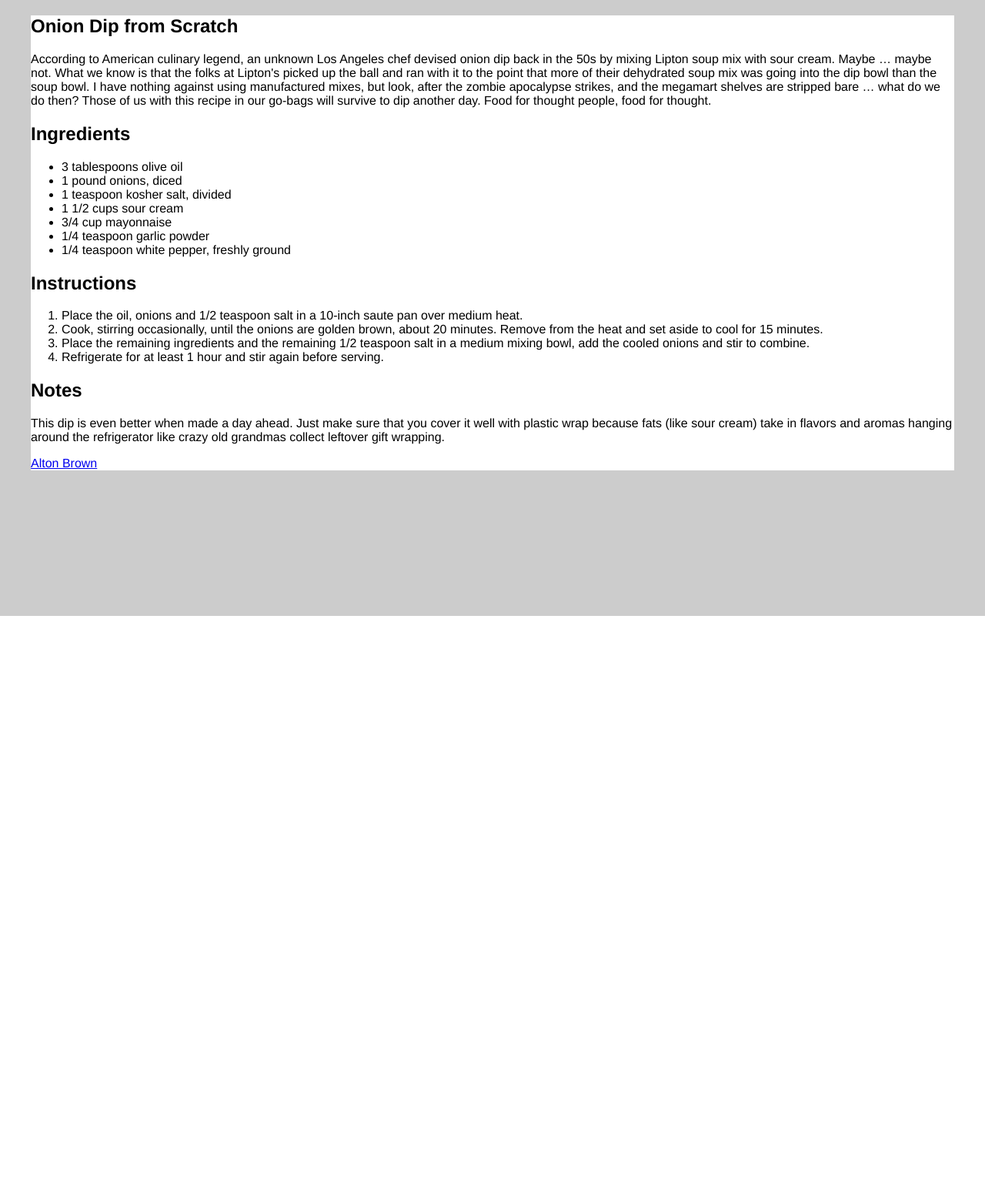
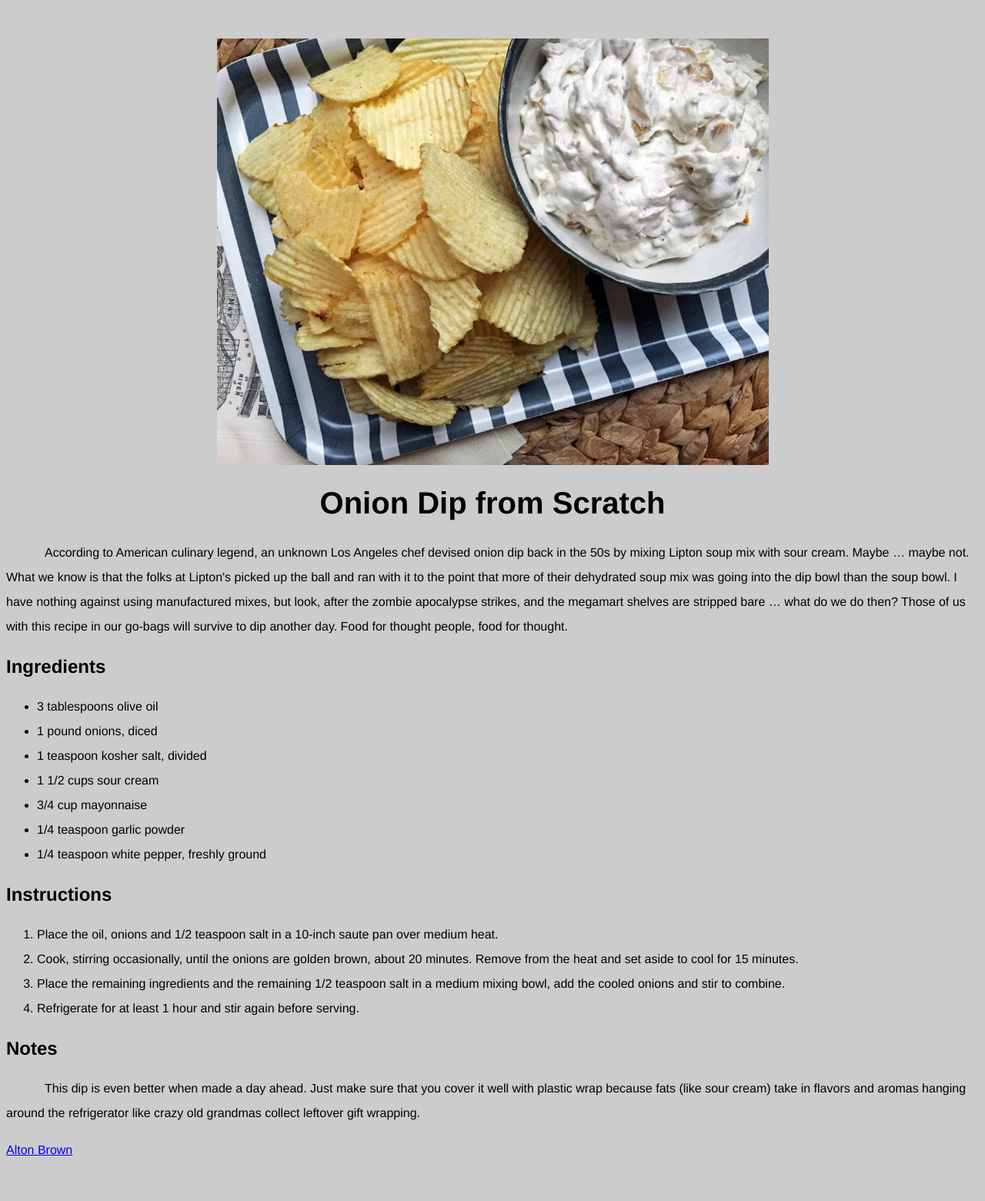
Before and after one commit to patelas7/mi349fall2015, a PHP site: page / in a window 1280 px wide. Shown: the whole page at 77% size. Before the commit the page ends 800 px from the top, so only its background shows below. Run offline with PHP 8.4, Linux system fonts and the light colour scheme.

Commit message:
Style
Styling css

```diff
--- a/week2/index.html
+++ b/week2/index.html
@@ -9,6 +9,8 @@
 
 <body>
 <article>
+
+<img src="alton-brown-onion-dip.jpg" alt="Onion Soup">
 
 <h1>Onion Dip from Scratch</h1>
 
--- a/week2/style.css
+++ b/week2/style.css
@@ -1,11 +1,27 @@
 body{
 	font-family: "Helvetica";
-	margin: 0 auto;
-	width: 1200px;
-	background: #ccc;
+	background-color: #ccc;
 }
 
 article{
-	background: #fff;
-	border-top:;
+	margin-top: 50px;
+	margin-bottom: 50px;
+	line-height: 2em;
 }
+
+img{
+	display: block;
+	margin-left: auto;
+	margin-right: auto;
+}
+
+h1{
+	text-align: center;
+	font-size: 250%;
+}
+
+
+p{
+	text-indent: 50px;
+
+}
```
